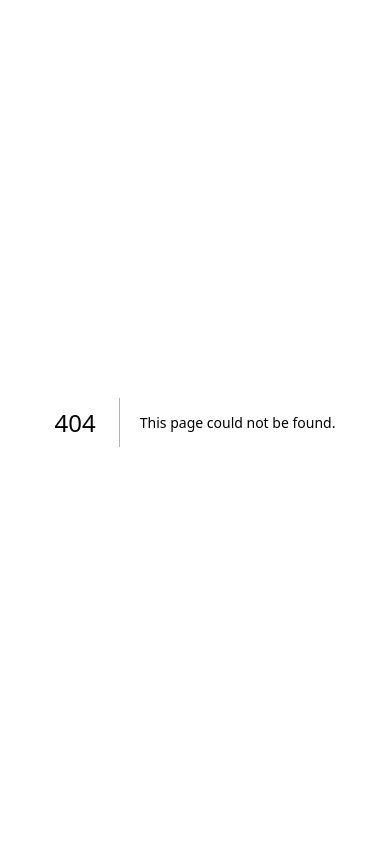
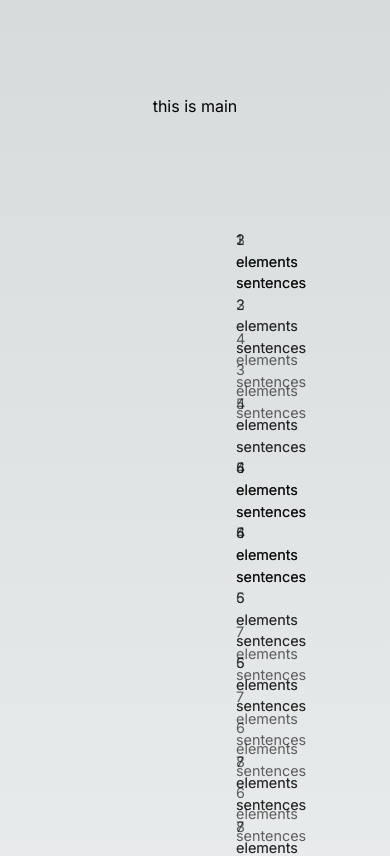
Before and after one commit to kotonohako/all-in, a Next.js app in the folder frontend/: page /main in a window 390 px wide. Before the commit this address had no page. Shown: the top 856 px of the page. Built offline with nearby package versions, Linux system fonts and the light colour scheme.

Commit message:
動的にdetailページが生成されるように

```diff
--- a/frontend/src/app/gallery/page.tsx
+++ b/frontend/src/app/components/Gallery.tsx
@@ -1,8 +1,8 @@
 "use client";
-import styles from './page.module.css'
+import Link from 'next/link';
 import Masonry from 'react-responsive-masonry'
 
-export default function About() {
+const Gallery = () => {
     const nums = [...Array(10)].map((_, i) => (i));
     const childElements = nums.map(
         function (element) {
@@ -12,17 +12,21 @@ export default function About() {
                 </p>
             )
             return (
-                <div className={styles.card} key={element}>
-                    {sentenceDOM}
-                </div>
+                <Link href="/detail/hogehoge" key={element}>
+                    <div className="card">
+                        {sentenceDOM}
+                    </div>
+                </Link>
             )
         }
-    );
+    )
     return (
-        <main className={styles.main}>
+        <main className="main">
             <Masonry>
                 {childElements}
             </Masonry>
         </main>
     )
 }
+
+export default Gallery;
--- a/frontend/src/app/gallery/page.module.css
+++ /dev/null
@@ -1,229 +0,0 @@
-.main {
-  display: flex;
-  flex-direction: column;
-  justify-content: space-between;
-  align-items: center;
-  padding: 6rem;
-  min-height: 100vh;
-}
-
-.description {
-  display: inherit;
-  justify-content: inherit;
-  align-items: inherit;
-  font-size: 0.85rem;
-  max-width: var(--max-width);
-  width: 100%;
-  z-index: 2;
-  font-family: var(--font-mono);
-}
-
-.description a {
-  display: flex;
-  justify-content: center;
-  align-items: center;
-  gap: 0.5rem;
-}
-
-.description p {
-  position: relative;
-  margin: 0;
-  padding: 1rem;
-  background-color: rgba(var(--callout-rgb), 0.5);
-  border: 1px solid rgba(var(--callout-border-rgb), 0.3);
-  border-radius: var(--border-radius);
-}
-
-.code {
-  font-weight: 700;
-  font-family: var(--font-mono);
-}
-
-.grid {
-  display: grid;
-  grid-template-columns: repeat(4, minmax(25%, auto));
-  width: var(--max-width);
-  max-width: 100%;
-}
-
-.card {
-  padding: 1rem 1.2rem;
-  border-radius: var(--border-radius);
-  background: rgba(var(--card-rgb), 0);
-  border: 1px solid rgba(var(--card-border-rgb), 0);
-  transition: background 200ms, border 200ms;
-}
-
-.card span {
-  display: inline-block;
-  transition: transform 200ms;
-}
-
-.card h2 {
-  font-weight: 600;
-  margin-bottom: 0.7rem;
-}
-
-.card p {
-  margin: 0;
-  opacity: 0.6;
-  font-size: 0.9rem;
-  line-height: 1.5;
-  max-width: 30ch;
-}
-
-.center {
-  display: flex;
-  justify-content: center;
-  align-items: center;
-  position: relative;
-  padding: 4rem 0;
-}
-
-.center::before {
-  background: var(--secondary-glow);
-  border-radius: 50%;
-  width: 480px;
-  height: 360px;
-  margin-left: -400px;
-}
-
-.center::after {
-  background: var(--primary-glow);
-  width: 240px;
-  height: 180px;
-  z-index: -1;
-}
-
-.center::before,
-.center::after {
-  content: '';
-  left: 50%;
-  position: absolute;
-  filter: blur(45px);
-  transform: translateZ(0);
-}
-
-.logo {
-  position: relative;
-}
-/* Enable hover only on non-touch devices */
-@media (hover: hover) and (pointer: fine) {
-  .card:hover {
-    background: rgba(var(--card-rgb), 0.1);
-    border: 1px solid rgba(var(--card-border-rgb), 0.15);
-  }
-
-  .card:hover span {
-    transform: translateX(4px);
-  }
-}
-
-@media (prefers-reduced-motion) {
-  .card:hover span {
-    transform: none;
-  }
-}
-
-/* Mobile */
-@media (max-width: 700px) {
-  .content {
-    padding: 4rem;
-  }
-
-  .grid {
-    grid-template-columns: 1fr;
-    margin-bottom: 120px;
-    max-width: 320px;
-    text-align: center;
-  }
-
-  .card {
-    padding: 1rem 2.5rem;
-  }
-
-  .card h2 {
-    margin-bottom: 0.5rem;
-  }
-
-  .center {
-    padding: 8rem 0 6rem;
-  }
-
-  .center::before {
-    transform: none;
-    height: 300px;
-  }
-
-  .description {
-    font-size: 0.8rem;
-  }
-
-  .description a {
-    padding: 1rem;
-  }
-
-  .description p,
-  .description div {
-    display: flex;
-    justify-content: center;
-    position: fixed;
-    width: 100%;
-  }
-
-  .description p {
-    align-items: center;
-    inset: 0 0 auto;
-    padding: 2rem 1rem 1.4rem;
-    border-radius: 0;
-    border: none;
-    border-bottom: 1px solid rgba(var(--callout-border-rgb), 0.25);
-    background: linear-gradient(
-      to bottom,
-      rgba(var(--background-start-rgb), 1),
-      rgba(var(--callout-rgb), 0.5)
-    );
-    background-clip: padding-box;
-    backdrop-filter: blur(24px);
-  }
-
-  .description div {
-    align-items: flex-end;
-    pointer-events: none;
-    inset: auto 0 0;
-    padding: 2rem;
-    height: 200px;
-    background: linear-gradient(
-      to bottom,
-      transparent 0%,
-      rgb(var(--background-end-rgb)) 40%
-    );
-    z-index: 1;
-  }
-}
-
-/* Tablet and Smaller Desktop */
-@media (min-width: 701px) and (max-width: 1120px) {
-  .grid {
-    grid-template-columns: repeat(2, 50%);
-  }
-}
-
-@media (prefers-color-scheme: dark) {
-  .vercelLogo {
-    filter: invert(1);
-  }
-
-  .logo {
-    filter: invert(1) drop-shadow(0 0 0.3rem #ffffff70);
-  }
-}
-
-@keyframes rotate {
-  from {
-    transform: rotate(360deg);
-  }
-  to {
-    transform: rotate(0deg);
-  }
-}
--- a/frontend/src/app/globals.css
+++ b/frontend/src/app/globals.css
@@ -105,3 +105,234 @@ a {
     color-scheme: dark;
   }
 }
+
+.main {
+  display: flex;
+  flex-direction: column;
+  justify-content: space-between;
+  align-items: center;
+  padding: 6rem;
+  min-height: 100vh;
+  width: 100%;
+}
+
+.description {
+  display: inherit;
+  justify-content: inherit;
+  align-items: inherit;
+  font-size: 0.85rem;
+  max-width: var(--max-width);
+  width: 100%;
+  z-index: 2;
+  font-family: var(--font-mono);
+}
+
+.description a {
+  display: flex;
+  justify-content: center;
+  align-items: center;
+  gap: 0.5rem;
+}
+
+.description p {
+  position: relative;
+  margin: 0;
+  padding: 1rem;
+  background-color: rgba(var(--callout-rgb), 0.5);
+  border: 1px solid rgba(var(--callout-border-rgb), 0.3);
+  border-radius: var(--border-radius);
+}
+
+.code {
+  font-weight: 700;
+  font-family: var(--font-mono);
+}
+
+.grid {
+  display: grid;
+  grid-template-columns: repeat(4, minmax(25%, auto));
+  width: var(--max-width);
+  max-width: 100%;
+}
+
+.card {
+  padding: 1rem 1.2rem;
+  border-radius: var(--border-radius);
+  background: rgba(var(--card-rgb), 0);
+  border: 1px solid rgba(var(--card-border-rgb), 0);
+  transition: background 200ms, border 200ms;
+}
+
+.card span {
+  display: inline-block;
+  transition: transform 200ms;
+}
+
+.card h2 {
+  font-weight: 600;
+  margin-bottom: 0.7rem;
+}
+
+.card p {
+  margin: 0;
+  opacity: 0.6;
+  font-size: 0.9rem;
+  line-height: 1.5;
+  max-width: 30ch;
+}
+
+.center {
+  display: flex;
+  justify-content: center;
+  align-items: center;
+  position: relative;
+  padding: 4rem 0;
+}
+
+.center::before {
+  background: var(--secondary-glow);
+  border-radius: 50%;
+  width: 480px;
+  height: 360px;
+  margin-left: -400px;
+}
+
+.center::after {
+  background: var(--primary-glow);
+  width: 240px;
+  height: 180px;
+  z-index: -1;
+}
+
+.center::before,
+.center::after {
+  content: '';
+  left: 50%;
+  position: absolute;
+  filter: blur(45px);
+  transform: translateZ(0);
+}
+
+.logo {
+  position: relative;
+}
+/* Enable hover only on non-touch devices */
+@media (hover: hover) and (pointer: fine) {
+  .card:hover {
+    background: rgba(var(--card-rgb), 0.1);
+    border: 1px solid rgba(var(--card-border-rgb), 0.15);
+  }
+
+  .card:hover span {
+    transform: translateX(4px);
+  }
+}
+
+@media (prefers-reduced-motion) {
+  .card:hover span {
+    transform: none;
+  }
+}
+
+/* Mobile */
+@media (max-width: 700px) {
+  .content {
+    padding: 4rem;
+  }
+
+  .grid {
+    grid-template-columns: 1fr;
+    margin-bottom: 120px;
+    max-width: 320px;
+    text-align: center;
+  }
+
+  .card {
+    padding: 1rem 2.5rem;
+  }
+
+  .card h2 {
+    margin-bottom: 0.5rem;
+  }
+
+  .center {
+    padding: 8rem 0 6rem;
+  }
+
+  .center::before {
+    transform: none;
+    height: 300px;
+  }
+
+  .description {
+    font-size: 0.8rem;
+  }
+
+  .description a {
+    padding: 1rem;
+  }
+
+  .description p,
+  .description div {
+    display: flex;
+    justify-content: center;
+    position: fixed;
+    width: 100%;
+  }
+
+  .description p {
+    align-items: center;
+    inset: 0 0 auto;
+    padding: 2rem 1rem 1.4rem;
+    border-radius: 0;
+    border: none;
+    border-bottom: 1px solid rgba(var(--callout-border-rgb), 0.25);
+    background: linear-gradient(
+      to bottom,
+      rgba(var(--background-start-rgb), 1),
+      rgba(var(--callout-rgb), 0.5)
+    );
+    background-clip: padding-box;
+    backdrop-filter: blur(24px);
+  }
+
+  .description div {
+    align-items: flex-end;
+    pointer-events: none;
+    inset: auto 0 0;
+    padding: 2rem;
+    height: 200px;
+    background: linear-gradient(
+      to bottom,
+      transparent 0%,
+      rgb(var(--background-end-rgb)) 40%
+    );
+    z-index: 1;
+  }
+}
+
+/* Tablet and Smaller Desktop */
+@media (min-width: 701px) and (max-width: 1120px) {
+  .grid {
+    grid-template-columns: repeat(2, 50%);
+  }
+}
+
+@media (prefers-color-scheme: dark) {
+  .vercelLogo {
+    filter: invert(1);
+  }
+
+  .logo {
+    filter: invert(1) drop-shadow(0 0 0.3rem #ffffff70);
+  }
+}
+
+@keyframes rotate {
+  from {
+    transform: rotate(360deg);
+  }
+  to {
+    transform: rotate(0deg);
+  }
+}
--- /dev/null
+++ b/frontend/src/app/main/page.tsx
@@ -0,0 +1,15 @@
+"use client";
+import { getJSON } from '../services/api'
+import useSWR from "swr"
+import Gallery from '../components/Gallery';
+
+export default function Main() {
+    return (
+        <main className="main">
+            this is main
+            <main className="styles.main">
+                <Gallery/>
+            </main>
+        </main>
+    )
+}
```
Also changed, not shown: frontend/src/app/detail/[id]/page.tsx (added, +21 -0 lines), frontend/src/app/page.tsx (+11 -12 lines).
